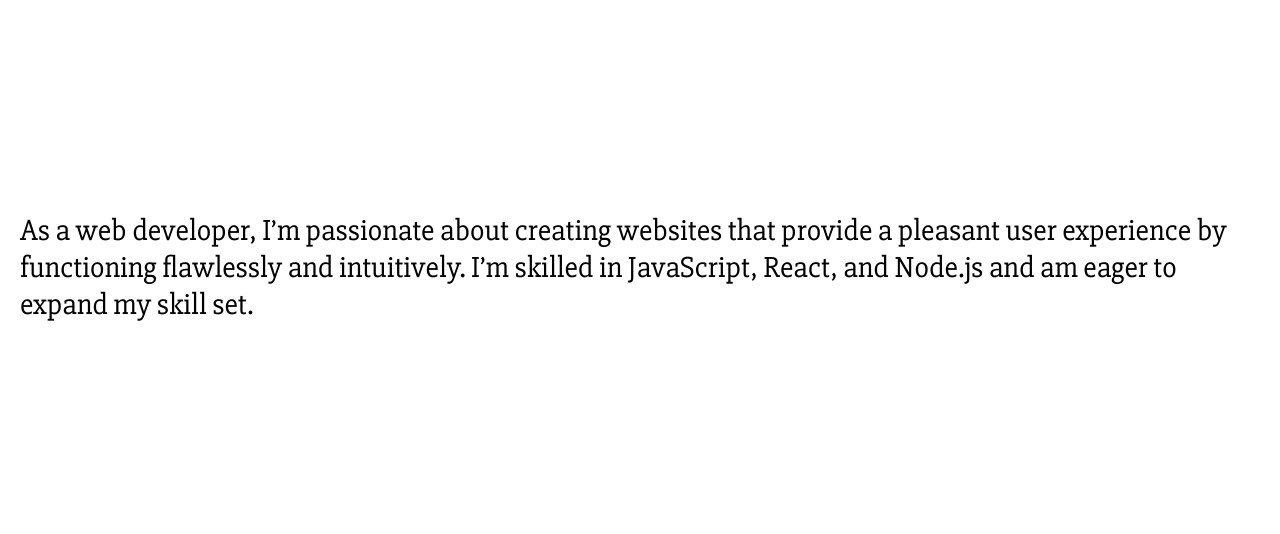
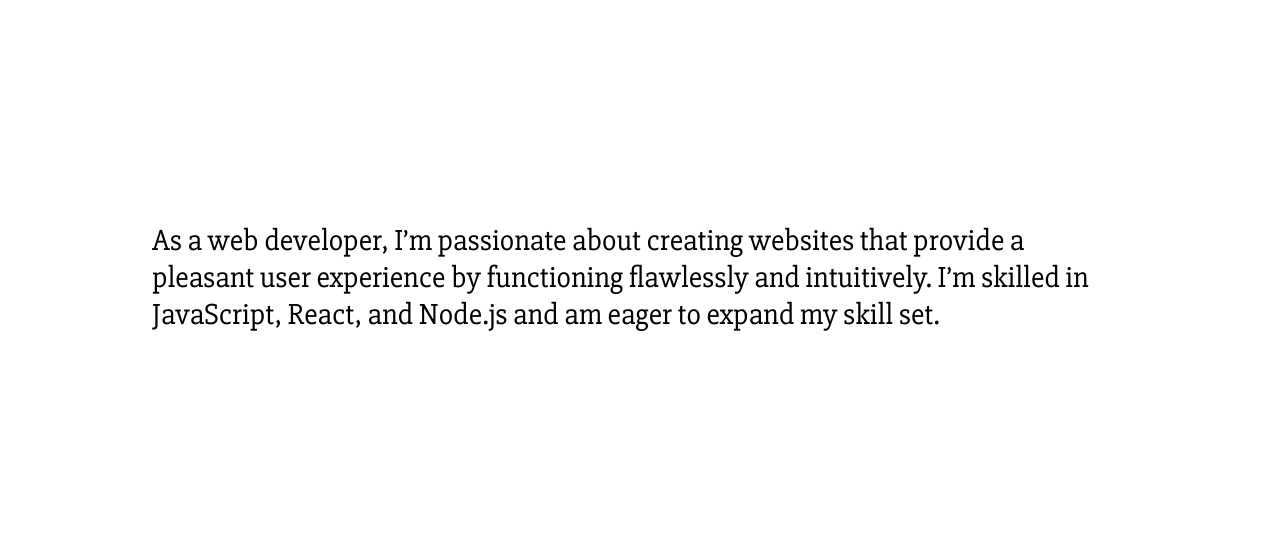
Before and after one commit to winniethejedi/portfolio-website, a plain HTML site: page public/index.html in a window 1280 px wide. Shown: the part 243-777 px from the top of the page. Drawn offline with nearby package versions, Linux system fonts and the light colour scheme.

Commit message:
fixed the margins a bit

```diff
--- a/styles/about-me.scss
+++ b/styles/about-me.scss
@@ -5,4 +5,6 @@
 
 // #about-me-contents {
 //     background-color: rgba(13, 44, 84, 0.5);
+//     margin-left: 50px;
+//     margin-right: 50px;
 // }
--- a/styles/shared.scss
+++ b/styles/shared.scss
@@ -24,8 +24,11 @@
     margin: 20px;
     min-height: 500px;
     color: black;
-    padding: 20px;
+    padding: 30px;
     margin: 0;
+    p {
+        width: 80%;
+    }
     a {
         color: black;
         text-align: center;
```
Also changed, not shown: public/style.css.
